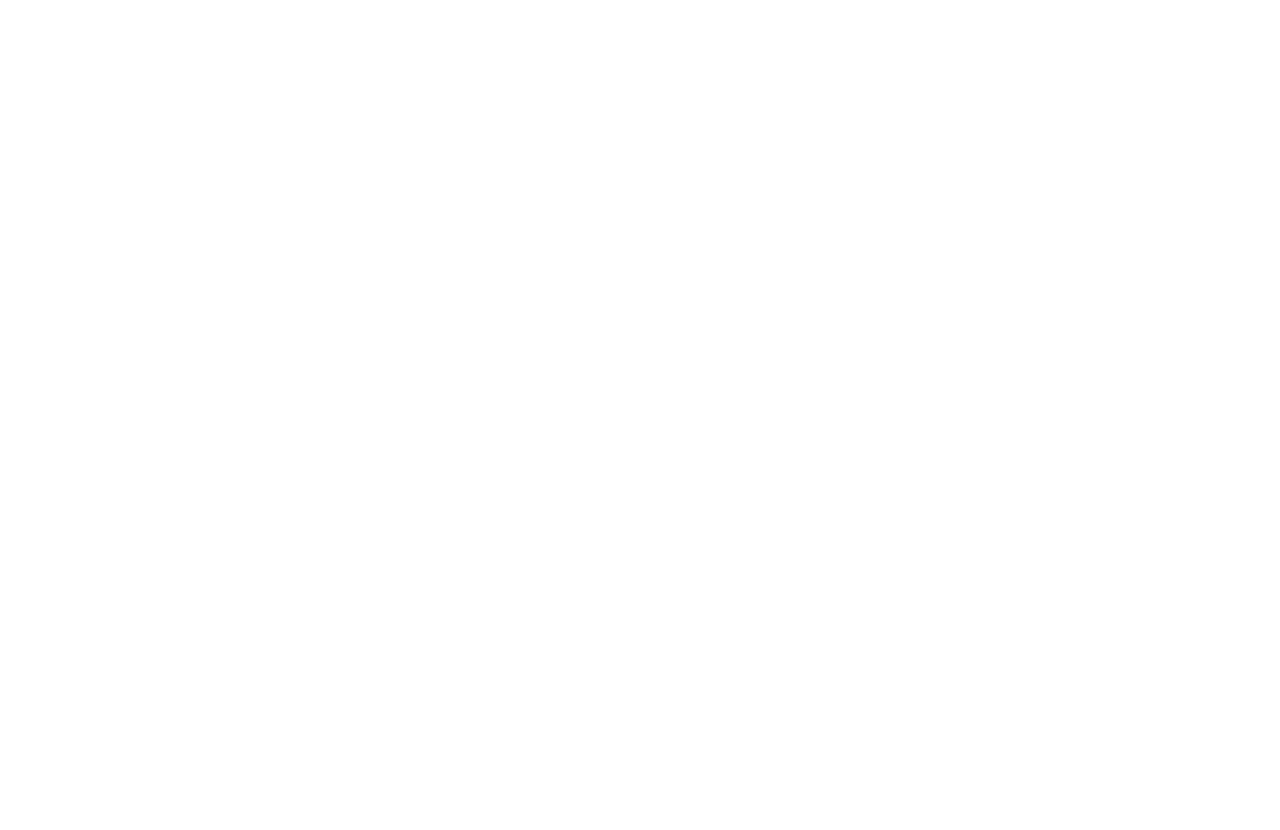
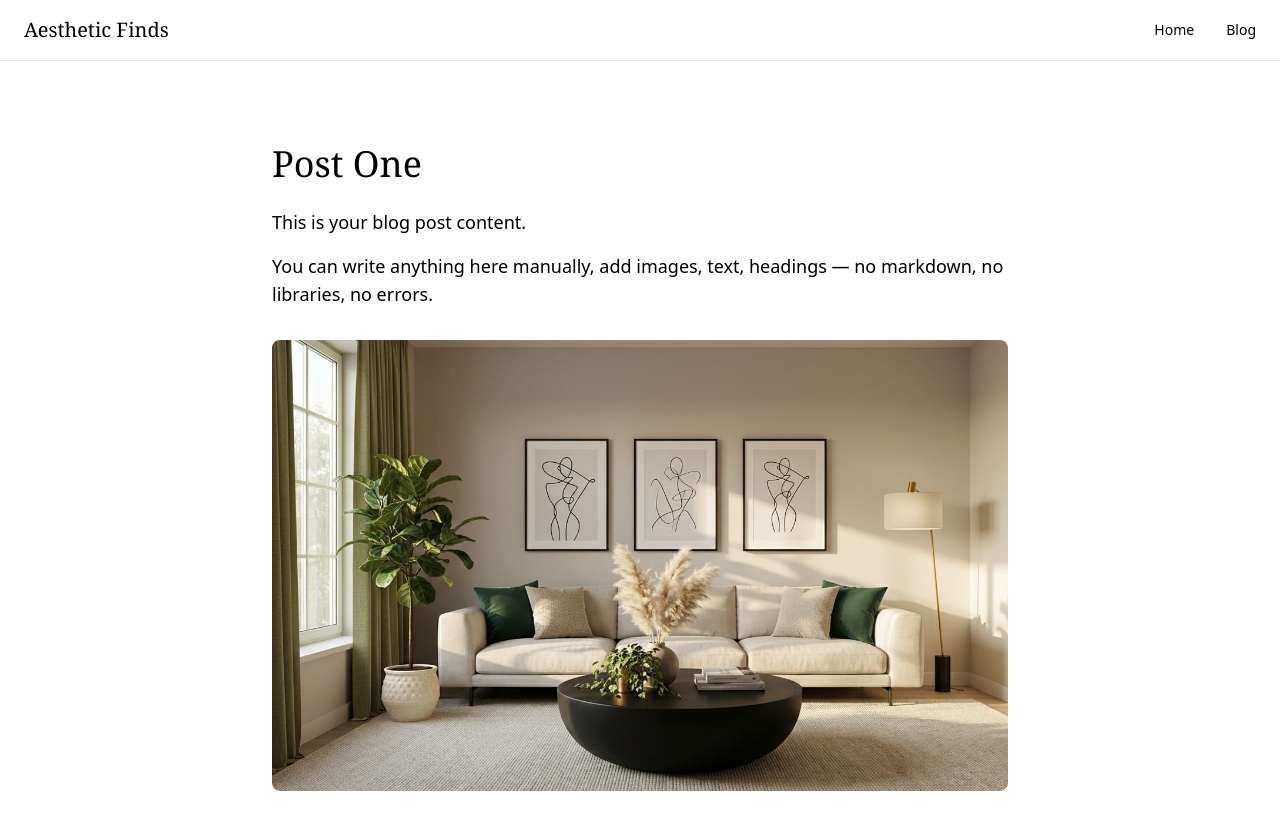
Before and after one commit to muasyamuthengi-gif/aestheticfindsbyanna, a Next.js app: page /blog/post-one in a window 1280 px wide. Before the commit this address had no page. Shown: the top 830 px of the page. Before the commit the page ends 800 px from the top, so only its background shows below. Built offline with nearby package versions, Linux system fonts and the light colour scheme; a web font is replaced by a local one.

Commit message:
Refactor BlogPost component for static content
Removed file system checks and markdown parsing. Updated the blog post content to be static and added an image.

```diff
--- a/app/blog/[slug]/page.js
+++ b/app/blog/[slug]/page.js
@@ -1,25 +1,26 @@
-import fs from "fs";
-import path from "path";
-import { notFound } from "next/navigation";
-import { marked } from "marked";
-
 export default function BlogPost({ params }) {
-  const filePath = path.join(
-    process.cwd(),
-    "posts",
-    `${params.slug}.md`
-  );
-
-  if (!fs.existsSync(filePath)) {
-    notFound();
-  }
-
-  const content = fs.readFileSync(filePath, "utf-8");
-  const html = marked(content);
+  const { slug } = params;
 
   return (
-    <main className="max-w-3xl mx-auto py-20 px-6 prose">
-      <div dangerouslySetInnerHTML={{ __html: html }} />
+    <main className="max-w-3xl mx-auto py-16 px-4">
+      <h1 className="text-4xl font-serif mb-6 capitalize">
+        {slug.replaceAll("-", " ")}
+      </h1>
+
+      <p className="text-lg mb-4">
+        This is your blog post content.
+      </p>
+
+      <p className="text-lg mb-4">
+        You can write anything here manually, add images, text, headings —
+        no markdown, no libraries, no errors.
+      </p>
+
+      <img
+        src="/hero.jpg"
+        alt="Blog image"
+        className="rounded-lg mt-8"
+      />
     </main>
   );
 }
```
